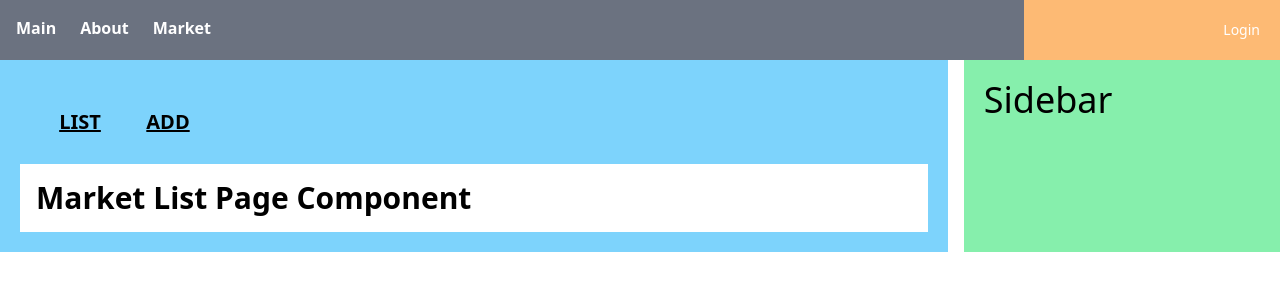
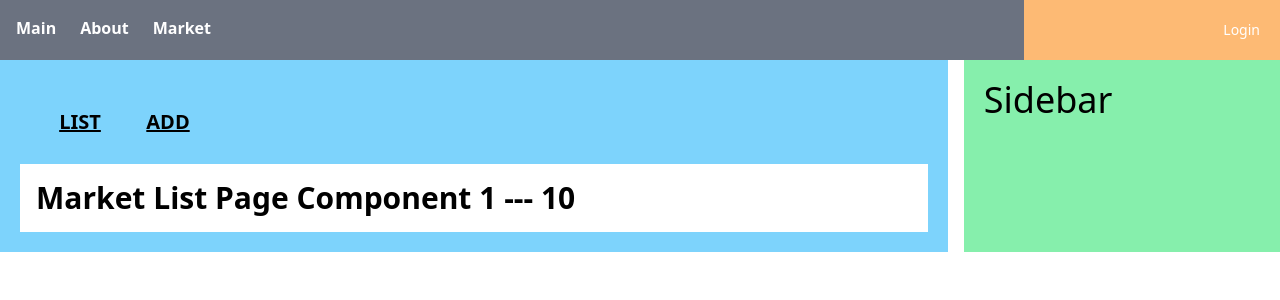
Before and after one commit to hyewon218/traditional-market-front, a React (Create React App) app: page /markets/list in a window 1280 px wide. Shown: the top 300 px of the page. Built offline with nearby package versions, Linux system fonts and the light colour scheme.

Commit message:
쿼리스트링 값 추출을 위한 useSearchParams() 사용

```diff
--- a/src/pages/markets/ListPage.js
+++ b/src/pages/markets/ListPage.js
@@ -1,8 +1,15 @@
+import {useSearchParams} from "react-router-dom";
+
 const ListPage = () => {
+
+    const [queryParams] = useSearchParams()
+    const page = queryParams.get("page") ? parseInt(queryParams.get("page")) : 1
+    const size = queryParams.get ("size") ? parseInt (queryParams.get("size")) : 10
+
     return (
         <div className="p-4 w-full bg-white">
             <div className="text-3xl font-extrabold">
-                Market List Page Component
+                Market List Page Component {page} --- {size}
             </div>
         </div>
     );
```
